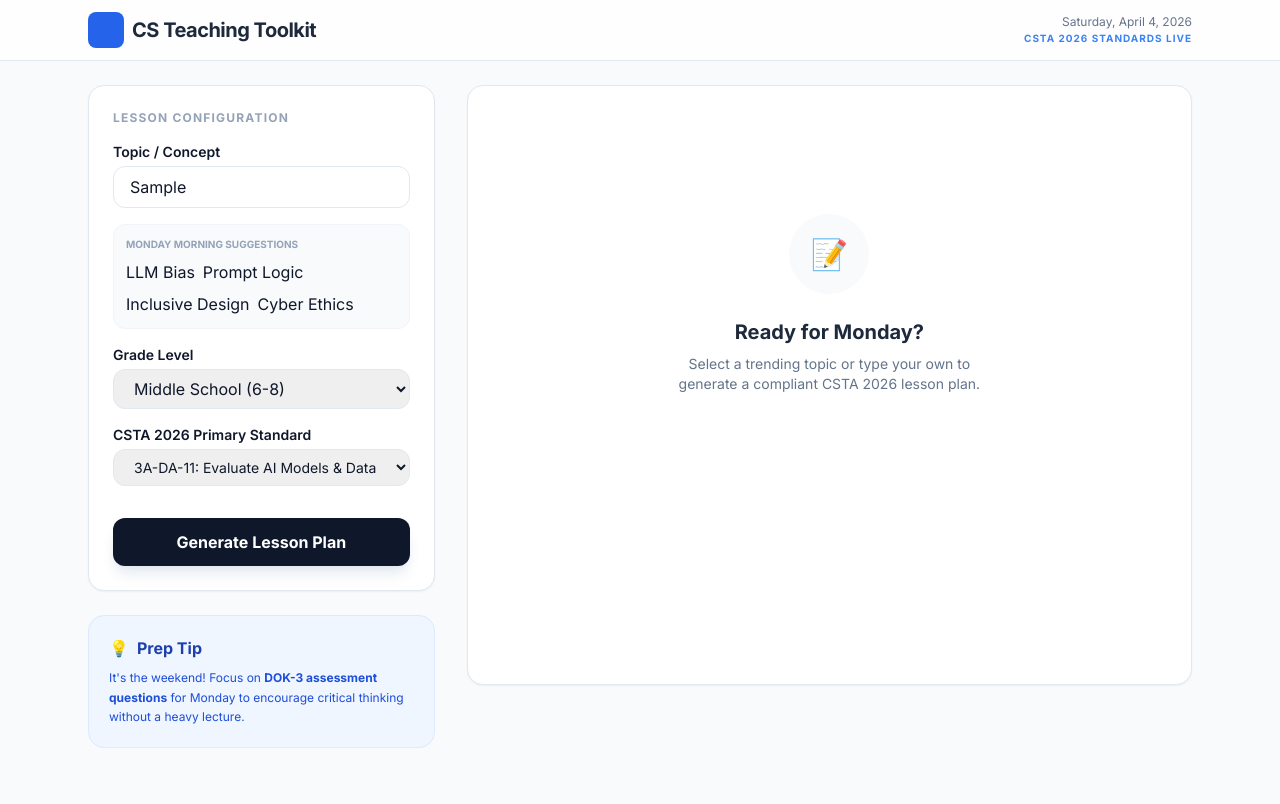
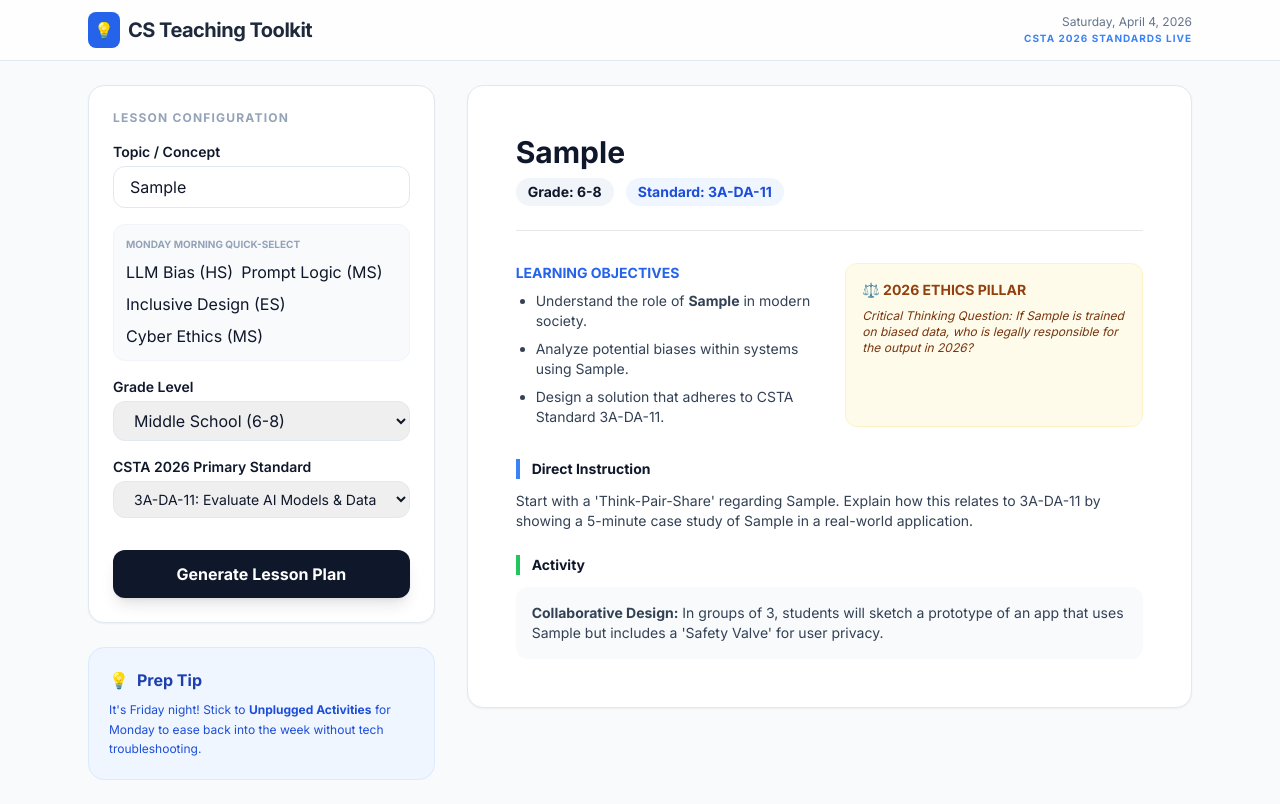
Before and after one commit to jaedeniseedwards268/teach-ready, a website: page index.html in a window 1280 px wide. Both pictures are taken after typing "Sample" into the empty fields and a click on the button "Generate Lesson Plan". Drawn offline with nearby package versions, Linux system fonts and the light colour scheme.

Commit message:
Update index.html

```diff
--- a/index.html
+++ b/index.html
@@ -3,7 +3,7 @@
 <head>
     <meta charset="UTF-8">
     <meta name="viewport" content="width=device-width, initial-scale=1.0">
-    <title>CS Teaching Toolkit | CSTA 2026 Edition</title>
+    <title>CS Teaching Toolkit | CSTA 2026</title>
     <script src="https://cdn.tailwindcss.com"></script>
     <style>
         @import url('https://fonts.googleapis.com/css2?family=Inter:wght@300;400;600;700&display=swap');
@@ -15,19 +15,14 @@
 </head>
 <body class="bg-slate-50 text-slate-900 min-h-screen">
 
-    <!-- Header / Context Bar -->
     <nav class="glass border-b border-slate-200 sticky top-0 z-10 no-print">
         <div class="max-w-6xl mx-auto px-6 py-3 flex justify-between items-center">
             <div class="flex items-center space-x-2">
-                <div class="bg-blue-600 text-white p-1.5 rounded-lg">
-                    <svg xmlns="http://www.w3.org/2000/svg" class="h-6 w-6" fill="none" viewBox="0 0 24 24" stroke="currentColor">
-                        <path stroke-linecap="round" stroke-linejoin="round" stroke-width="2" d="9.663 17h4.673M12 3v1m6.364 1.636l-.707.707M21 12h-1M4 12H3m3.343-5.657l-.707-.707m2.828 9.9a5 5 0 117.072 0l-.548.547A3.374 3.374 0 0014 18.469V19a2 2 0 11-4 0v-.531c0-.895-.356-1.754-.988-2.386l-.548-.547z" />
-                    </svg>
-                </div>
+                <div class="bg-blue-600 text-white p-1.5 rounded-lg">💡</div>
                 <span class="font-bold text-xl tracking-tight text-slate-800">CS Teaching Toolkit</span>
             </div>
             <div class="text-xs font-medium text-slate-500 text-right">
-                <div id="current-date-display">Friday, April 3, 2026</div>
+                <div id="current-date-display">...</div>
                 <div class="uppercase tracking-widest text-[10px] text-blue-500 font-bold">CSTA 2026 Standards Live</div>
             </div>
         </div>
@@ -35,7 +30,6 @@
 
     <main class="max-w-6xl mx-auto p-6 grid grid-cols-1 lg:grid-cols-12 gap-8">
 
-        <!-- Sidebar: Configuration -->
         <aside class="lg:col-span-4 space-y-6 no-print">
             <div class="bg-white p-6 rounded-2xl shadow-sm border border-slate-200">
                 <h2 class="text-xs font-bold text-slate-400 uppercase tracking-widest mb-4">Lesson Configuration</h2>
@@ -47,14 +41,14 @@
                             class="w-full px-4 py-2 rounded-xl border border-slate-200 focus:ring-2 focus:ring-blue-500 outline-none transition-all">
                     </div>
 
-                    <!-- Topic Discovery Suggestions -->
                     <div class="bg-slate-50 p-3 rounded-xl border border-slate-100">
-                        <h4 class="text-[10px] font-bold text-slate-400 uppercase mb-2">Monday Morning Suggestions</h4>
+                        <h4 class="text-[10px] font-bold text-slate-400 uppercase mb-2">Monday Morning Quick-Select</h4>
                         <div class="flex flex-wrap gap-2">
-                            <button onclick="setTopic('Large Language Model Bias', '3A-IC-24')" class="trending-btn">LLM Bias</button>
-                            <button onclick="setTopic('Prompt Engineering Logic', '3A-DA-11')" class="trending-btn">Prompt Logic</button>
-                            <button onclick="setTopic('Inclusive Tech Design', '1B-IC-18')" class="trending-btn">Inclusive Design</button>
-                            <button onclick="setTopic('Cybersecurity Ethics', '2-DA-08')" class="trending-btn">Cyber Ethics</button>
+                            <!-- Topic, Standard, Grade -->
+                            <button onclick="setQuickTopic('Large Language Model Bias', '3A-IC-24', '9-10')" class="trending-btn">LLM Bias (HS)</button>
+                            <button onclick="setQuickTopic('Prompt Engineering Logic', '3A-DA-11', '6-8')" class="trending-btn">Prompt Logic (MS)</button>
+                            <button onclick="setQuickTopic('Inclusive Tech Design', '1B-IC-18', '3-5')" class="trending-btn">Inclusive Design (ES)</button>
+                            <button onclick="setQuickTopic('Cybersecurity Ethics', '2-DA-08', '6-8')" class="trending-btn">Cyber Ethics (MS)</button>
                         </div>
                     </div>
 
@@ -80,85 +74,65 @@
                                 <option value="3A-IC-24">3A-IC-24: Identify Algorithmic Bias</option>
                                 <option value="1B-IC-18">1B-IC-18: Inclusive Tech Design</option>
                             </optgroup>
-                            <optgroup label="Algorithms & Programming (AP)">
-                                <option value="2-AP-10">2-AP-10: Use Flowcharts for Logic</option>
-                                <option value="3A-AP-13">3A-AP-13: Abstract Data via Classes</option>
-                            </optgroup>
                         </select>
                     </div>
 
                     <div class="pt-4">
                         <button onclick="generateLesson()"
-                            class="w-full bg-slate-900 text-white font-bold py-3 rounded-xl hover:bg-blue-600 transform active:scale-95 transition-all shadow-lg shadow-slate-200">
+                            class="w-full bg-slate-900 text-white font-bold py-3 rounded-xl hover:bg-blue-600 transition-all shadow-lg">
                             Generate Lesson Plan
                         </button>
                     </div>
                 </div>
             </div>
 
-            <div class="bg-blue-50 border border-blue-100 p-5 rounded-2xl">
+            <div id="prep-tip-card" class="bg-blue-50 border border-blue-100 p-5 rounded-2xl">
                 <h3 class="flex items-center text-blue-800 font-bold mb-2">
                     <span class="mr-2">💡</span> Prep Tip
                 </h3>
-                <p class="text-xs text-blue-700 leading-relaxed">
-                    It's Friday night! Focus on <strong>DOK-3 assessment questions</strong> for Monday to encourage critical thinking about AI bias without requiring a heavy lecture.
-                </p>
+                <p id="dynamic-tip" class="text-xs text-blue-700 leading-relaxed"></p>
             </div>
         </aside>
 
-        <!-- Main Display: Generated Content -->
         <section id="plan-container" class="lg:col-span-8">
-            <div id="output-canvas" class="bg-white min-h-[600px] rounded-2xl shadow-sm border border-slate-200 p-8 lg:p-12 relative">
+            <div id="output-canvas" class="bg-white min-h-[600px] rounded-2xl shadow-sm border border-slate-200 p-8 lg:p-12">
 
-                <!-- Initial State -->
                 <div id="empty-state" class="text-center py-20">
                     <div class="bg-slate-50 w-20 h-20 rounded-full flex items-center justify-center mx-auto mb-6 text-3xl">📝</div>
                     <h3 class="text-xl font-bold text-slate-800">Ready for Monday?</h3>
-                    <p class="text-slate-500 max-w-xs mx-auto mt-2 text-sm">Select a trending topic or type your own to generate a compliant CSTA 2026 lesson plan.</p>
+                    <p class="text-slate-500 max-w-xs mx-auto mt-2 text-sm">Select a quick-select topic or enter your own above.</p>
                 </div>
 
-                <!-- Content Holder -->
                 <div id="lesson-content" class="hidden">
                     <div class="flex justify-between items-start mb-8 border-b pb-6">
                         <div>
-                            <h1 id="out-title" class="text-3xl font-extrabold text-slate-900 mb-2 underline decoration-blue-500 decoration-4 underline-offset-8"></h1>
+                            <h1 id="out-title" class="text-3xl font-extrabold text-slate-900 mb-2"></h1>
                             <div class="flex space-x-3 text-sm">
                                 <span id="out-grade" class="bg-slate-100 px-3 py-1 rounded-full font-bold"></span>
                                 <span id="out-standard" class="bg-blue-50 text-blue-700 px-3 py-1 rounded-full font-bold"></span>
                             </div>
                         </div>
-                        <button onclick="window.print()" class="no-print bg-slate-100 hover:bg-slate-200 p-2 rounded-lg transition-colors">
-                            <svg xmlns="http://www.w3.org/2000/svg" class="h-5 w-5" fill="none" viewBox="0 0 24 24" stroke="currentColor">
-                                <path stroke-linecap="round" stroke-linejoin="round" stroke-width="2" d="M17 17h2a2 2 0 002-2v-4a2 2 0 00-2-2H5a2 2 0 00-2 2v4a2 2 0 002 2h2m2 4h6a2 2 0 002-2v-4a2 2 0 00-2-2H9a2 2 0 00-2 2v4a2 2 0 002 2zm8-12V5a2 2 0 00-2-2H9a2 2 0 00-2 2v4h10z" />
-                            </svg>
-                        </button>
                     </div>
 
                     <div class="grid grid-cols-1 md:grid-cols-2 gap-8 mb-8">
                         <div>
-                            <h3 class="text-sm font-bold text-blue-600 uppercase tracking-widest mb-2">Learning Objectives</h3>
-                            <ul id="out-objectives" class="list-disc ml-5 space-y-2 text-slate-700 leading-relaxed text-sm"></ul>
+                            <h3 class="text-sm font-bold text-blue-600 uppercase mb-2">Learning Objectives</h3>
+                            <ul id="out-objectives" class="list-disc ml-5 space-y-2 text-slate-700 text-sm"></ul>
                         </div>
                         <div class="bg-amber-50 p-4 rounded-xl border border-amber-100">
-                            <h3 class="text-sm font-bold text-amber-800 uppercase tracking-widest mb-2 flex items-center">
-                                <span class="mr-2">⚖️</span> 2026 Ethics Pillar
-                            </h3>
-                            <p id="out-ethics" class="text-xs text-amber-900 italic leading-relaxed"></p>
+                            <h3 class="text-sm font-bold text-amber-800 uppercase mb-2">⚖️ 2026 Ethics Pillar</h3>
+                            <p id="out-ethics" class="text-xs text-amber-900 italic"></p>
                         </div>
                     </div>
 
                     <div class="space-y-6">
                         <section>
-                            <h3 class="text-sm font-bold text-slate-900 border-l-4 border-blue-500 pl-3 mb-3">Direct Instruction (15 min)</h3>
+                            <h3 class="text-sm font-bold text-slate-900 border-l-4 border-blue-500 pl-3 mb-3">Direct Instruction</h3>
                             <p id="out-instruction" class="text-slate-700 text-sm"></p>
                         </section>
                         <section>
-                            <h3 class="text-sm font-bold text-slate-900 border-l-4 border-green-500 pl-3 mb-3">Hands-On Activity (30 min)</h3>
+                            <h3 class="text-sm font-bold text-slate-900 border-l-4 border-green-500 pl-3 mb-3">Activity</h3>
                             <div id="out-activity" class="bg-slate-50 p-4 rounded-xl text-slate-700 text-sm"></div>
-                        </section>
-                        <section>
-                            <h3 class="text-sm font-bold text-slate-900 border-l-4 border-purple-500 pl-3 mb-3">Monday Check-In (Assessment)</h3>
-                            <p id="out-assessment" class="text-slate-700 text-sm"></p>
                         </section>
                     </div>
                 </div>
@@ -167,50 +141,62 @@
     </main>
 
     <script>
-        // 1. Automatic Date Update
-function updateLiveDate() {
-    const now = new Date();
-    const options = { weekday: 'long', year: 'numeric', month: 'long', day: 'numeric' };
-    document.getElementById('current-date-display').innerText = now.toLocaleDateString('en-US', options);
-}
+        // 1. Live Date & Dynamic Tips
+        function initApp() {
+            // Update Date
+            const now = new Date();
+            const options = { weekday: 'long', year: 'numeric', month: 'long', day: 'numeric' };
+            document.getElementById('current-date-display').innerText = now.toLocaleDateString('en-US', options);
 
-// 2. Dynamic Prep Tips based on the day of the week
-function updatePrepTip() {
-    const day = new Date().getDay(); // 0 = Sunday, 5 = Friday, etc.
-    const tipContainer = document.querySelector('.bg-blue-50 p');
-    const tipTitle = document.querySelector('.bg-blue-50 h3 span');
+            // Update Prep Tip based on day of week
+            const day = now.getDay();
+            const tipEl = document.getElementById('dynamic-tip');
+            if (day === 5 || day === 6) {
+                tipEl.innerHTML = "It's Friday night! Stick to <strong>Unplugged Activities</strong> for Monday to ease back into the week without tech troubleshooting.";
+            } else if (day === 0) {
+                tipEl.innerHTML = "Sunday prep: Check your <strong>AI Sandbox links</strong>. Standard 3A-DA-11 requires students to test live models.";
+            } else {
+                tipEl.innerHTML = "Mid-week tip: Use <strong>Peer Code Reviews</strong> to hit CSTA Collaboration standards.";
+            }
+        }
 
-    let tip = "";
+        // 2. Automated Selection for Quick Suggestions
+        function setQuickTopic(topic, standard, grade) {
+            document.getElementById('topic').value = topic;
+            document.getElementById('standard').value = standard;
+            document.getElementById('grade').value = grade;
 
-    if (day === 5 || day === 6) { // Friday or Saturday
-        tip = "It's the weekend! Focus on <strong>DOK-3 assessment questions</strong> for Monday to encourage critical thinking without a heavy lecture.";
-    } else if (day === 0) { // Sunday
-        tip = "Preparing for the week? Ensure your <strong>Slide Decks</strong> include a 'Real-World Connection' slide to meet CSTA 2026 Impact standards.";
-    } else if (day === 1) { // Monday
-        tip = "Happy Monday! Use a <strong>3-minute 'Bell Ringer'</strong> to gauge what students remember about AI Ethics from last week.";
-    } else { // Mid-week (Tue-Thu)
-        tip = "Mid-week check: Are students <strong>collaborating</strong>? Standard 3A-AP-13 encourages peer-programming for complex logic.";
-    }
+            // Trigger the generation automatically
+            generateLesson();
+        }
 
-    tipContainer.innerHTML = tip;
-}
+        // 3. The Generation Engine
+        function generateLesson() {
+            const topic = document.getElementById('topic').value || "Computer Science Discovery";
+            const grade = document.getElementById('grade').value;
+            const standard = document.getElementById('standard').value;
 
-// Run these on page load
-window.onload = function() {
-    updateLiveDate();
-    updatePrepTip();
-};
+            document.getElementById('empty-state').classList.add('hidden');
+            document.getElementById('lesson-content').classList.remove('hidden');
 
-// Existing Logic for Lesson Generation
-function setTopic(topicName, standardCode) {
-    document.getElementById('topic').value = topicName;
-    document.getElementById('standard').value = standardCode;
-    generateLesson();
-}
+            document.getElementById('out-title').innerText = topic;
+            document.getElementById('out-grade').innerText = `Grade: ${grade}`;
+            document.getElementById('out-standard').innerText = `Standard: ${standard}`;
 
-function generateLesson() {
-    // ... (Your existing generateLesson code goes here) ...
-}
+            document.getElementById('out-objectives').innerHTML = `
+                <li>Understand the role of <strong>${topic}</strong> in modern society.</li>
+                <li>Analyze potential biases within systems using ${topic}.</li>
+                <li>Design a solution that adheres to CSTA Standard ${standard}.</li>
+            `;
+
+            document.getElementById('out-ethics').innerText = `Critical Thinking Question: If ${topic} is trained on biased data, who is legally responsible for the output in 2026?`;
+
+            document.getElementById('out-instruction').innerText = `Start with a 'Think-Pair-Share' regarding ${topic}. Explain how this relates to ${standard} by showing a 5-minute case study of ${topic} in a real-world application.`;
+
+            document.getElementById('out-activity').innerHTML = `<strong>Collaborative Design:</strong> In groups of 3, students will sketch a prototype of an app that uses ${topic} but includes a 'Safety Valve' for user privacy.`;
+        }
+
+        window.onload = initApp;
     </script>
 </body>
 </html>
```
